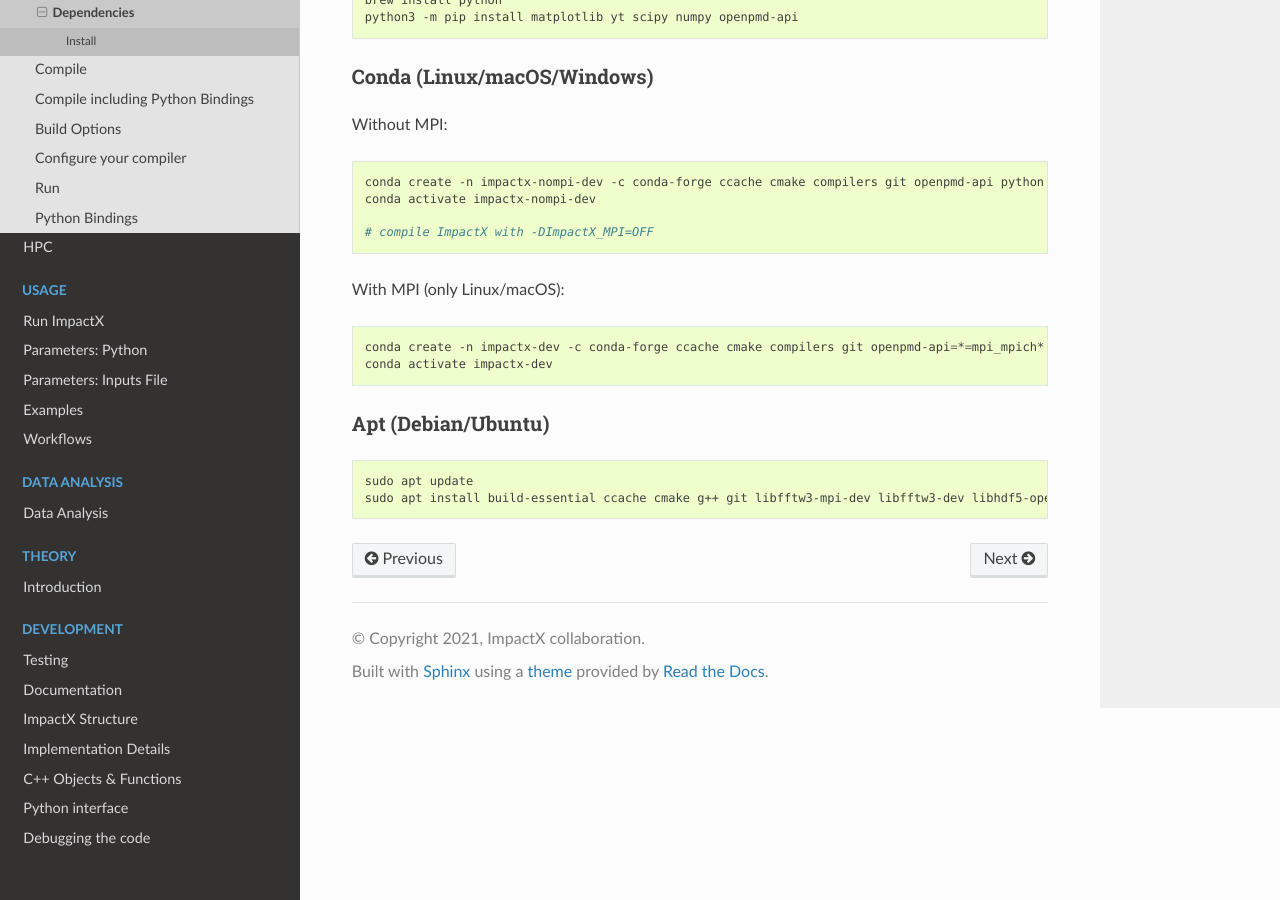
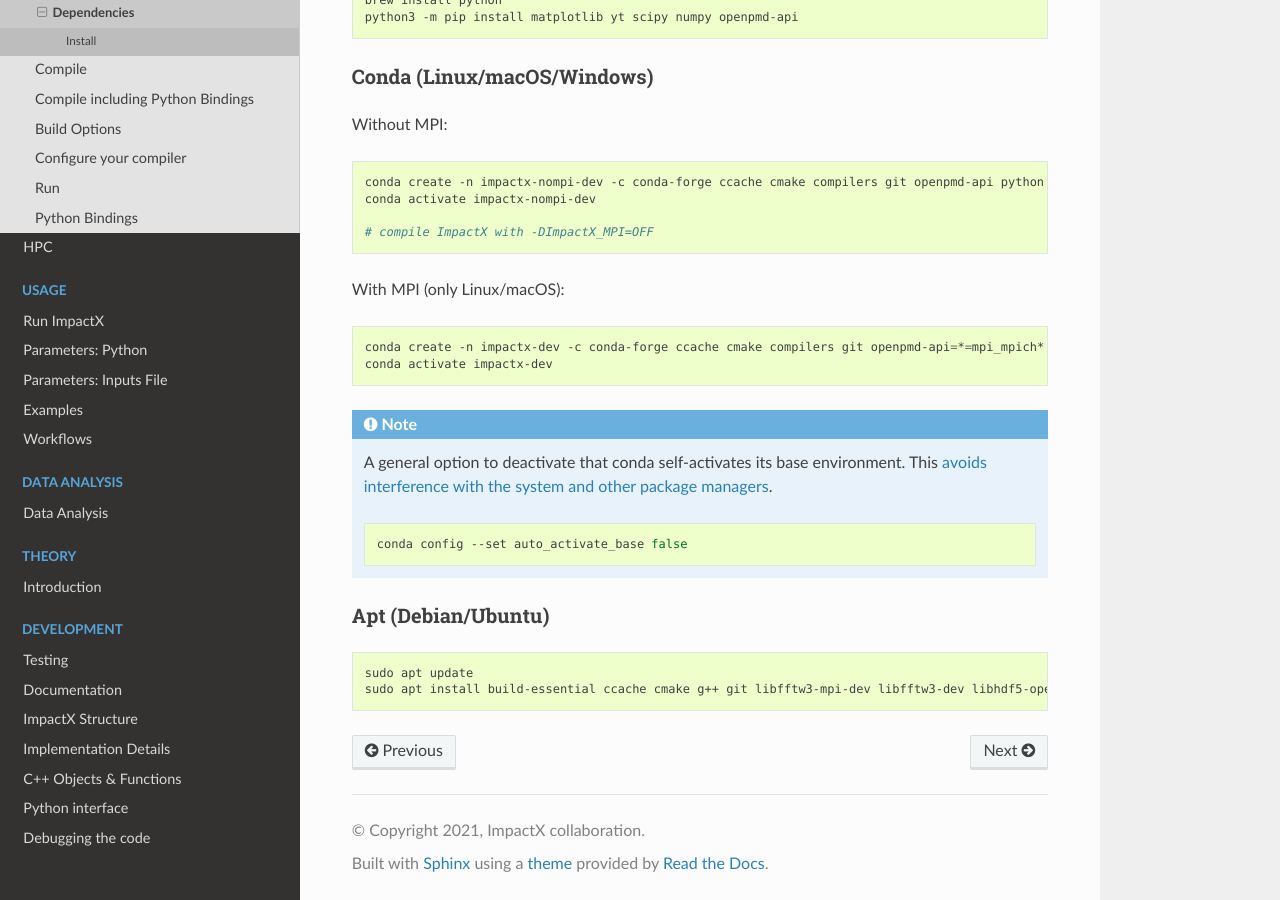
Before and after one commit to ECP-WarpX/impactx, a Sphinx documentation site: the page built from docs/source/install/dependencies.rst, in a window 1280 px wide and 900 px high, scrolled down 1549 px. Built offline with Sphinx 7.4.7 and the Read the Docs theme 2.0.0, drawn with Linux system fonts in a browser that asks for light colours; pages that are not in the unit, such as notebooks, are missing from menus.

Commit message:
Docs: Conda w/o Autoactivate

```diff
--- a/docs/source/install/dependencies.rst
+++ b/docs/source/install/dependencies.rst
@@ -99,6 +99,15 @@
    conda create -n impactx-dev -c conda-forge ccache cmake compilers git openpmd-api=*=mpi_mpich* python mpich numpy scipy yt fftw=*=mpi_mpich* matplotlib mamba ninja numpy pandas pytest scipy
    conda activate impactx-dev
 
+.. note::
+
+   A general option to deactivate that conda self-activates its base environment.
+   This `avoids interference with the system and other package managers <https://collegeville.github.io/CW20/WorkshopResources/WhitePapers/huebl-working-with-multiple-pkg-mgrs.pdf>`__.
+
+   .. code-block:: bash
+
+      conda config --set auto_activate_base false
+
 
 Apt (Debian/Ubuntu)
 ^^^^^^^^^^^^^^^^^^^
```
